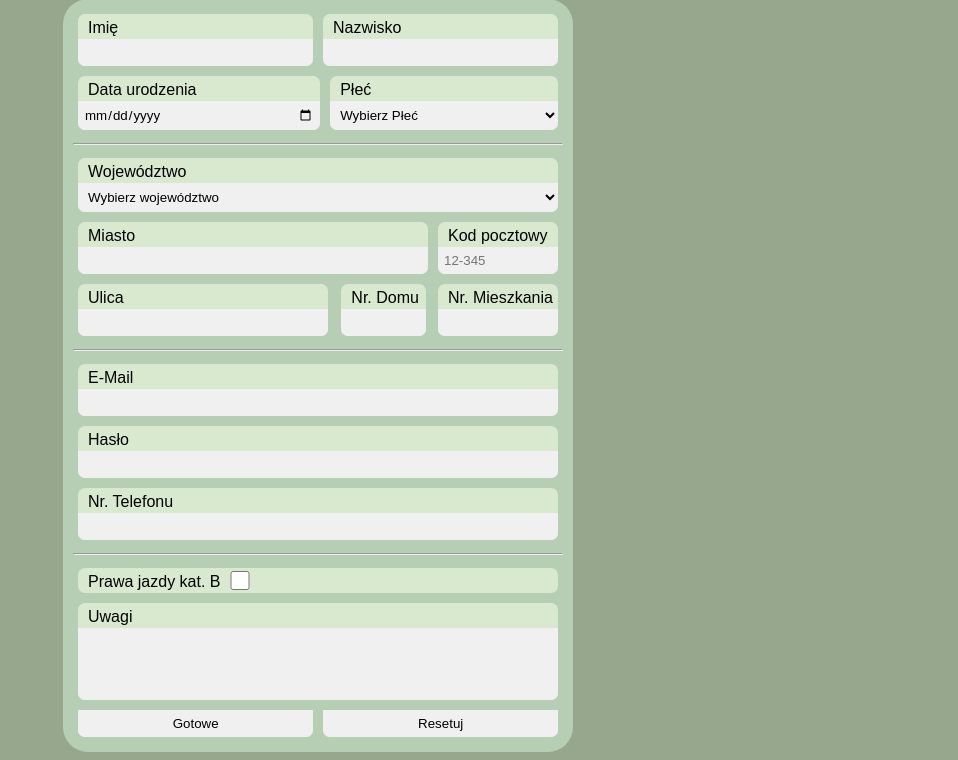
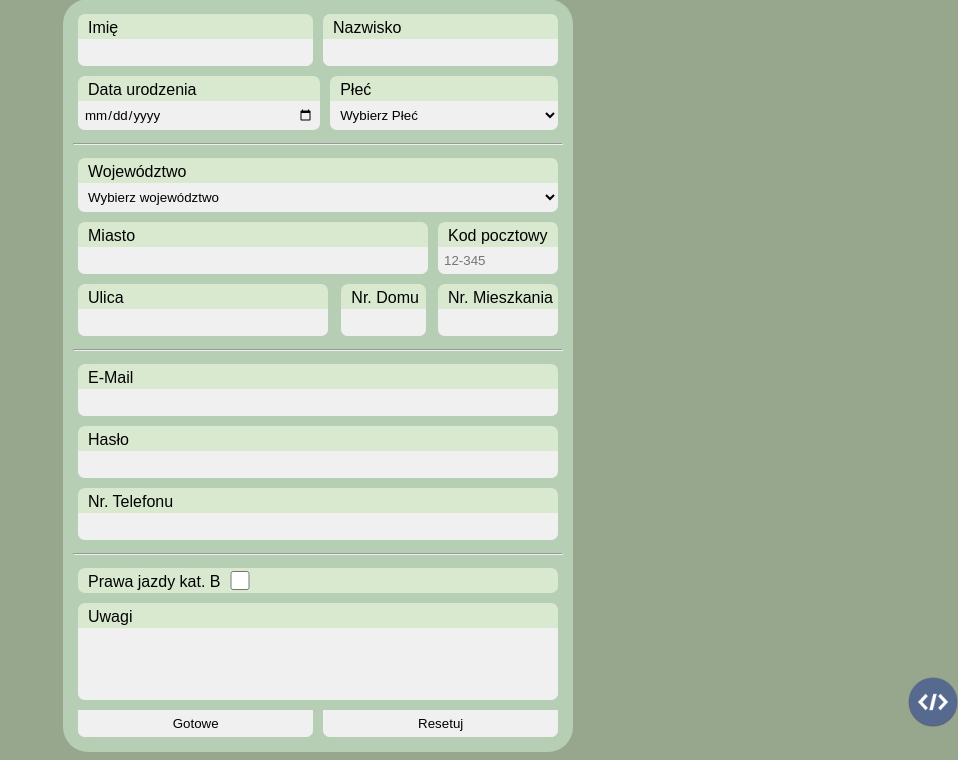
Before and after one commit to sebastian-smietanski/sebastian-smietanski.github.io, a PHP site: page /projekt6/index.php in a window 1280 px wide. Shown: the part 69-829 px from the top of the page, without its empty margins (322-1280 px from the left). Run offline with PHP 8.4, Linux system fonts and the light colour scheme.

Commit message:
removed requirement of plec and adreszamieszkania, added php checks for plec and adres zamieszkania, added source code links

```diff
--- a/projekt6/dane.css
+++ b/projekt6/dane.css
@@ -32,6 +32,7 @@ body {
 
  .left {
      font-weight: 900;
+     text-align: left;
  }
 
  .left,
--- a/projekt6/index.php
+++ b/projekt6/index.php
@@ -6,6 +6,7 @@
     <title>BSI Projekt 3: Formularz PHP</title>
     <link rel="icon" type="image/x-icon" href="favicon.ico">
     <link rel="stylesheet" href="style.css">
+    <link rel="stylesheet" href="source_code_redirect.css">
     <style>
         input, textarea, select {
             border-radius: 0px 0px 7px 7px;
@@ -86,7 +87,7 @@
             </div>
             <div>
                 <label for="plec">Płeć </label>
-                <select id="plec" name="plec" required>
+                <select id="plec" name="plec">
                     <option value="" disabled selected>Wybierz Płeć</option>
                     <option value="Inna">Inna</option>
                     <option value="Kobieta">Kobieta</option>
@@ -100,7 +101,7 @@
         <div>
             <div>
                 <label for="wojewodztwo">Województwo </label>
-                <select id="wojewodztwo" name="wojewodztwo" required>
+                <select id="wojewodztwo" name="wojewodztwo">
                     <option value="" disabled selected>Wybierz województwo</option>
                     <option value="Dolnośląskie">Dolnośląskie</option>
                     <option value="Kujawsko-Pomorskie">Kujawsko-Pomorskie</option>
@@ -197,5 +198,10 @@
         </div>
     </div>
 </form>
+<div id="source_code_redirect">
+    <a href="https://github.com/sebastian-smietanski/sebastian-smietanski.github.io/blob/main/projekt6/index.php">
+        <img src="source_code.png" alt="Source code icon" draggable="false" id="source_code_img">
+    </a>
+</div>
 </body>
 </html>
--- /dev/null
+++ b/projekt6/source_code_redirect.css
@@ -0,0 +1,10 @@
+#source_code_redirect {
+    position: fixed;
+    right: 0;
+    bottom: 0;
+}
+
+#source_code_img {
+    user-select: none;
+    height: 50px;
+}
--- a/projekt6/style.css
+++ b/projekt6/style.css
@@ -8,7 +8,7 @@
 }
 
 * {
-	font-family: Sans-serif
+	font-family: Sans-serif, sans-serif;
 }
 
 body {
```
Also changed, not shown: projekt6/dane.php (+22 -2 lines), projekt6/source_code.png (added), 1 other file.
